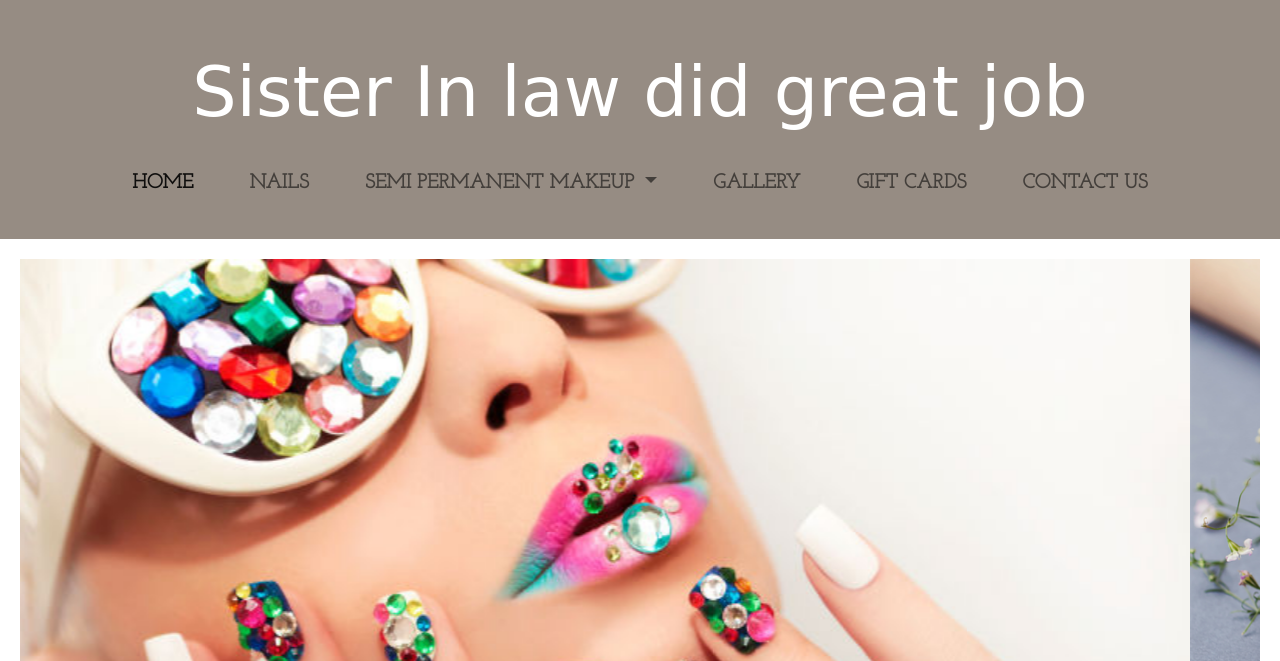
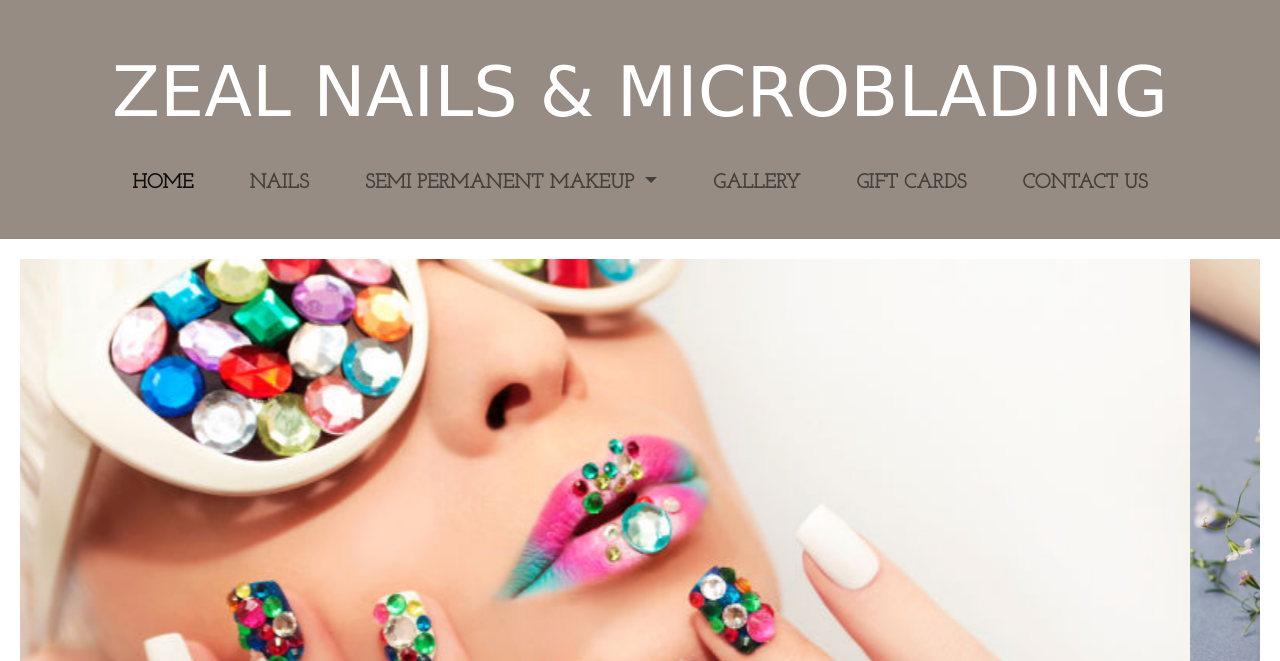
Before and after one commit to zealnails/Home, a plain HTML site: page index.html in a window 1280 px wide. Shown: the top 661 px of the page. Drawn offline with nearby package versions, Linux system fonts and the light colour scheme; a web font is replaced by a local one.

Commit message:
Update index.html

```diff
--- a/index.html
+++ b/index.html
@@ -15,7 +15,7 @@
   </head>
   <body>
     <section id="title">
-      <h1>Sister In law did great job</h1>
+      <h1>ZEAL NAILS & MICROBLADING</h1>
       <nav class="navbar navbar-expand-lg navbar-light">
   <div class="container-fluid">
 
```
